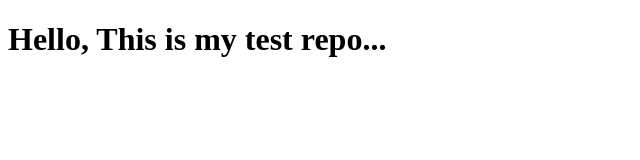
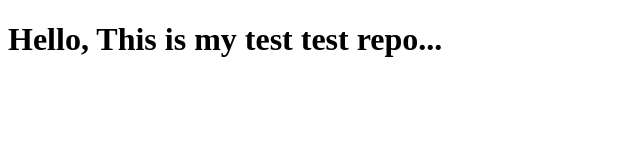
Before and after one commit to rossett/diap_test, a plain HTML site: page index.html in a window 1280 px wide. Shown: the whole page, without its empty margins (0-640 px from the left). Drawn offline with Linux system fonts and the light colour scheme.

Commit message:
testtest

```diff
--- a/index.html
+++ b/index.html
@@ -1,4 +1,4 @@
 <!DOCTYPE html>
 <body>
-<h1>Hello, This is my test repo...</h1>
+<h1>Hello, This is my test test repo...</h1>
 </body>
```
